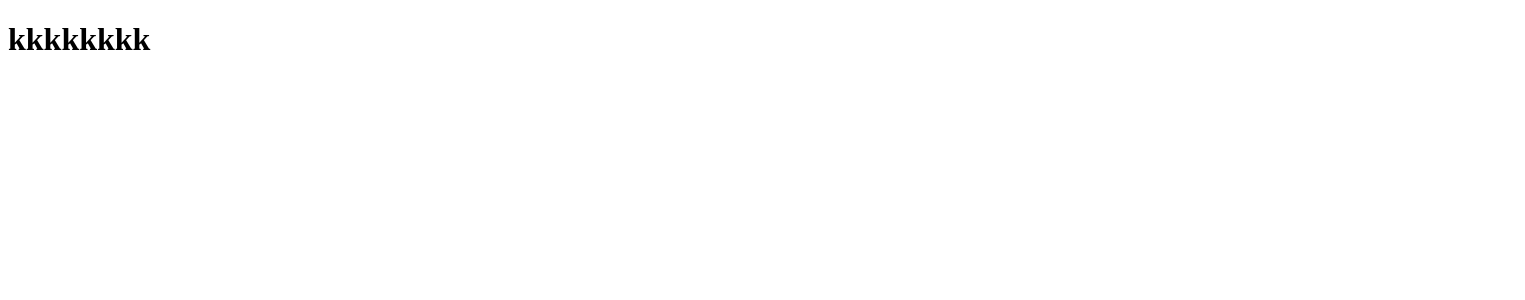
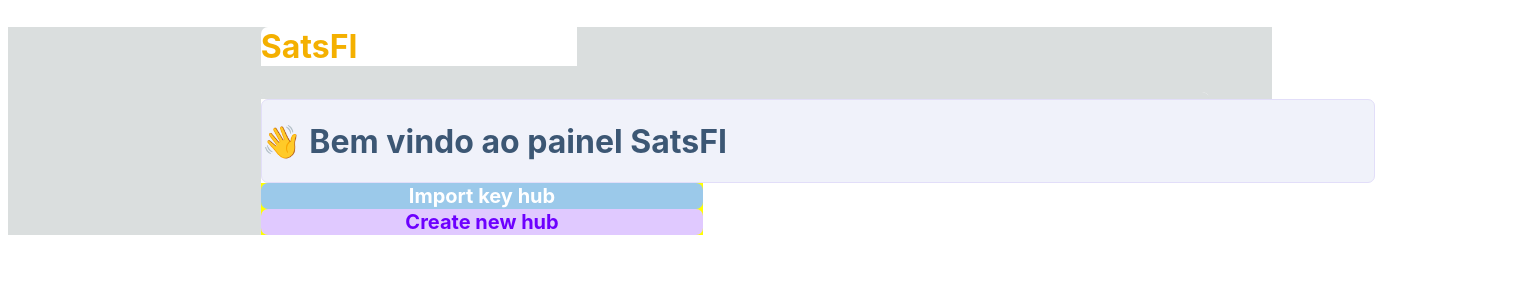
Before and after one commit to brownzini/satsfi, a Next.js app: page /DashboardStruct in a window 1280 px wide. Shown: the top 300 px of the page, 1525 px wide, since content can reach past the window. Built offline with nearby package versions, Linux system fonts and the light colour scheme.

Commit message:
Initial Page has been finalized

```diff
--- /dev/null
+++ b/components/DashboardArea/index.tsx
@@ -0,0 +1,16 @@
+import {
+    Container,
+} from "./styles";
+
+//Components
+import DashboardHeader from "../DashboardHeader";
+import DashboardBody from "../DashboardBody";
+
+export default function DashboardArea () {
+    return (
+        <Container className="flex fd">
+            <DashboardHeader />
+            <DashboardBody />
+        </Container>
+    );
+}
--- /dev/null
+++ b/components/DashboardArea/styles.ts
@@ -0,0 +1,9 @@
+import styled from 'styled-components';
+
+export const Container = styled.div`
+    width: 100%;
+    height: 70%;
+
+    margin-left: 20%;
+    margin-right: 20%;
+`;
--- /dev/null
+++ b/components/DashboardBody/Initial/index.tsx
@@ -0,0 +1,45 @@
+import {
+    Body,
+    Button,
+    ButtonArea,
+    Container,
+    Head,
+    HeadTitle
+} from "./styles";
+
+export default function Initial() {
+    return (
+        <Container className="flex fd">
+            <Head className="flex">
+                <HeadTitle>👋 Bem vindo ao painel SatsFI</HeadTitle>
+            </Head>
+            <Body className="flex fd">
+                <ButtonArea>
+                    <Button
+                        styles={`
+                            background-color:#9BC9EA;
+                            color:white;
+
+                            &:hover {
+                                background-color:#1F78B9;
+                            }
+                        `}
+                    > Import key hub </Button>
+                </ButtonArea>
+                <ButtonArea>
+                    <Button
+                        styles={`
+                            color:#6D00FF;
+                            background-color:#E0C9FF;
+
+                            &:hover {
+                                color:white;
+                                background-color:#6B3EA5;
+                            }
+                        `}
+                    > Create new hub </Button>
+                </ButtonArea>
+            </Body>
+        </Container>
+    );
+}
--- /dev/null
+++ b/components/DashboardBody/Initial/styles.ts
@@ -0,0 +1,60 @@
+import styled from 'styled-components';
+
+interface Prop {
+    styles:string;
+}
+
+export const Container = styled.div`
+    width: 100%;
+    height: 100%;
+    gap: 30px;
+`;
+
+export const Head = styled.div`
+    width: 88%;
+    height: 30%;
+
+    background-color: #F0F2FA;
+    border: 1px solid #E2DEF9;
+    border-radius: 7px;
+`;
+
+export const HeadTitle = styled.h1`
+    color: #3C5774;
+    font-size: 2rem;
+    font-family: 'Inter';
+    font-weight: bolder;
+`;
+
+export const Body = styled.div`
+    width: 70%;
+    height: 50%;
+    gap: 16px;
+`;
+
+export const ButtonArea = styled.div`
+    width: 50%;
+    height: 100%;
+
+    background-color: yellow;
+`;
+
+export const Button = styled.button<Prop>`
+    width: 100%;
+    height: 100%;
+
+    ${(p) => p.styles};
+
+    font-size: 20px;
+    font-family: 'Inter';
+    font-weight: bolder;
+    text-align: center;
+
+    cursor: pointer;
+    user-select: none;
+
+    border:none;
+    border-radius: 7px;
+
+    transition: 1s;
+`;
--- /dev/null
+++ b/components/DashboardBody/index.tsx
@@ -0,0 +1,12 @@
+import { Body } from "./styles";
+
+//Screens
+import Initial from "./Initial";
+
+export default function DashboardBody () {
+    return (
+        <Body className="flex">
+            <Initial />
+        </Body>
+    );
+}
--- /dev/null
+++ b/components/DashboardBody/styles.ts
@@ -0,0 +1,11 @@
+import styled from 'styled-components';
+
+export const Body = styled.div`
+    width: 100%;
+    height: 75%;
+
+    background-color: white;
+
+    border-bottom-left-radius: 7px;
+    border-bottom-right-radius: 7px;
+`;
--- /dev/null
+++ b/components/DashboardHeader/index.tsx
@@ -0,0 +1,21 @@
+import {
+    Header,
+    WrapperLogoArea,
+    Logo,
+    OptionsArea,
+    OptionArea,
+} from "./styles";
+
+export default function DashboardHeader() {
+
+    return (
+        <Header className="flex">
+            <WrapperLogoArea className="flex">
+                <Logo>SatsFI</Logo>
+            </WrapperLogoArea>
+            <OptionsArea className="flex">
+                <OptionArea></OptionArea>
+            </OptionsArea>
+        </Header>
+    );
+}
--- /dev/null
+++ b/components/DashboardHeader/styles.ts
@@ -0,0 +1,41 @@
+import styled from 'styled-components';
+
+export const Header = styled.div`
+    width: 100%;
+    height: 16%;
+`;
+
+export const WrapperLogoArea = styled.div`
+    width: 25%;
+    height: 100%;
+
+    background-color: white;
+
+    border-right: 7px solid #DADEDE;
+    border-top-left-radius: 7px;
+`;
+
+export const Logo = styled.h2`
+    color: #F4B000;
+    font-size: 2rem;
+    font-family: 'Inter';
+    font-weight: bold;
+`;
+
+export const OptionsArea = styled.div`
+    width: 75%;
+    height: 100%;
+
+    background-color: white;
+
+    border-bottom: 7px solid #DADEDE;
+    border-top-right-radius: 7px;
+    border-bottom-left-radius: 7px;
+`;
+
+export const OptionArea = styled.div`
+    width: 100%;
+    height: 100%;
+
+    border-right: 7px solid #DADEDE;
+`;
--- a/pages/DashboardStruct.tsx
+++ b/pages/DashboardStruct.tsx
@@ -1,11 +1,12 @@
 'use client'
 
-import { Container } from "./styles";
+import DashboardArea from "@/components/DashboardArea";
+import Container from "./styles";
 
 export default function DashboardStruct () {
     return (
-        <Container>
-            <h1> kkkkkkkk </h1>
+        <Container className="flex">
+            <DashboardArea />
         </Container>
     );
 }
--- a/pages/styles.ts
+++ b/pages/styles.ts
@@ -1,6 +1,9 @@
 import styled from 'styled-components';
 
-export const Container = styled.div`
+const Container = styled.div`
     width: 100%;
     height: 100%;
+    background-color: #DADEDE;
 `;
+
+export default Container;
```
